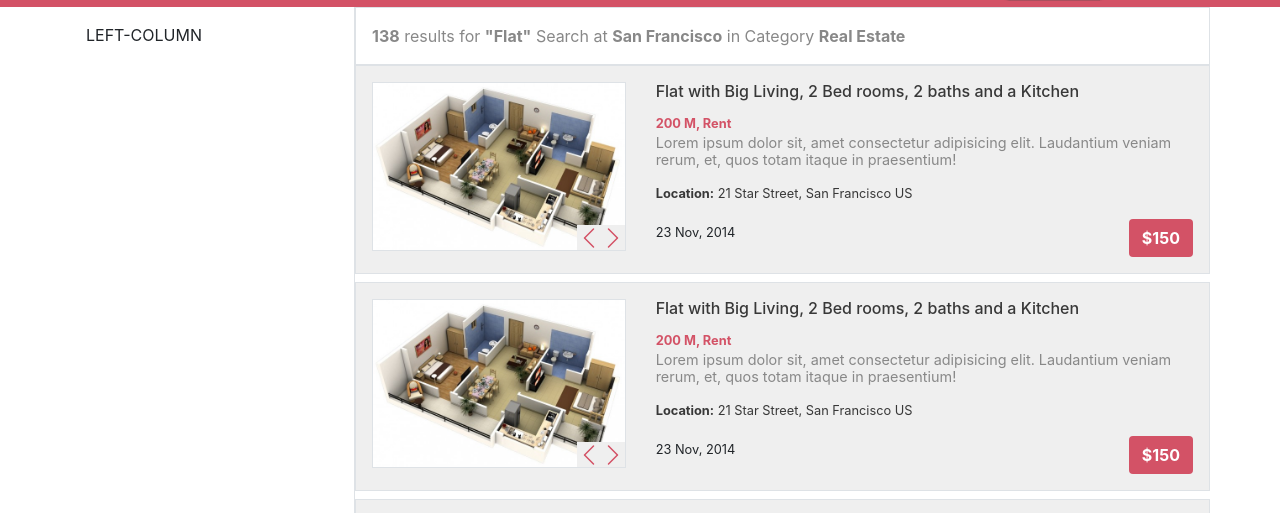
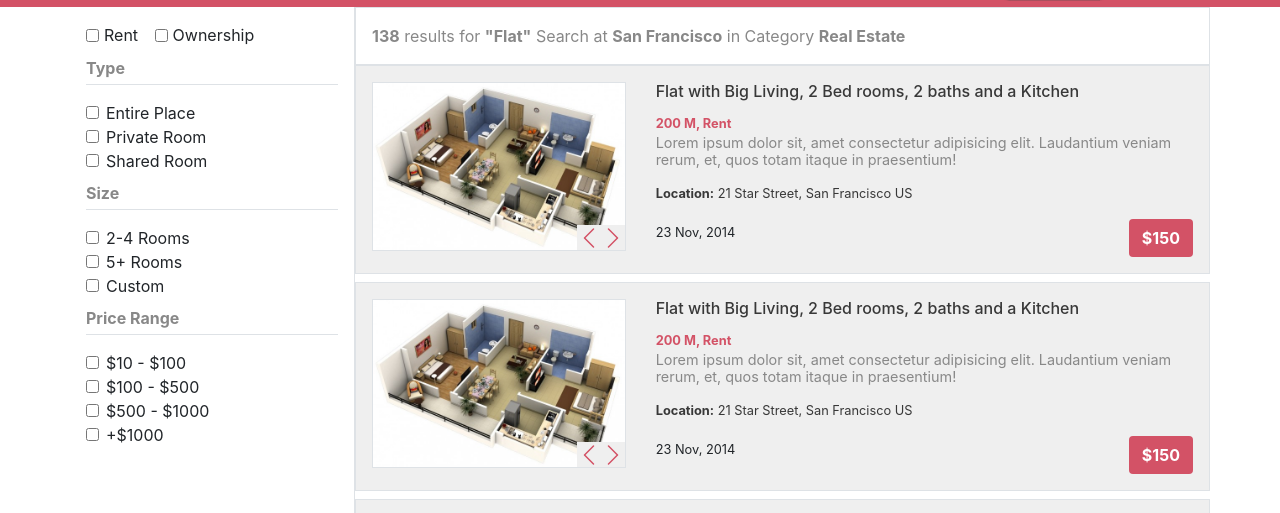
Before and after one commit to chubaquelo/HTML-Online-Store-Capstone, a plain HTML site: page search-results.html in a window 1280 px wide. Shown: the part 209-722 px from the top of the page. Drawn offline with nearby package versions, Linux system fonts and the light colour scheme; a web font is replaced by a local one.

Commit message:
Added left column (filters) for search results page. Made it sticky position.

```diff
--- a/css/style.css
+++ b/css/style.css
@@ -154,7 +154,7 @@ header {
 
 .product-description-txt {
   line-height: 1.2em;
-  font-size: .9em;
+  font-size: 0.9em;
 }
 
 .results-single-product-container:hover {
@@ -180,6 +180,11 @@ header {
 .pagination-btn:hover {
   background-color: #d35266;
   color: #fff;
+}
+
+.filter-form {
+  position: sticky;
+  top: 85px;
 }
 
 /* FOOTER CLASSES */
--- a/search-results.html
+++ b/search-results.html
@@ -21,7 +21,6 @@
     <link rel="stylesheet" href="./css/style.css" />
   </head>
   <body>
-
     <header class="container-fluid h-5 d-flex align-items-center">
       <!-- ROW IS DIVIDED IN 3 COLUMNS FOR THE HEADER: 2 / 8 / 2 -->
       <div class="row w-100">
@@ -54,7 +53,7 @@
                     d="M13 2.5V6l-2-2V2.5a.5.5 0 0 1 .5-.5h1a.5.5 0 0 1 .5.5z"
                   />
                 </svg>
-                  <a class="main-nav-a main-color-gray" href="#">HOME</a>
+                <a class="main-nav-a main-color-gray" href="./">HOME</a>
               </li>
               <li
                 class="d-none d-lg-inline-block mr-4 font-weight-bold text-nowrap"
@@ -148,14 +147,13 @@
       </div>
     </header>
 
-      <section
-      class="search-hero-results bg-color-pink text-white py-3"
-    >
+    <section class="search-hero-results bg-color-pink text-white py-3">
       <h2 class="font-weight-bold">ONLINE STORE</h2>
       <p class="">Buying and Selling couldn't be Simpler than this!</p>
 
       <form
         class="align-items-center d-flex flex-wrap"
+        action="./search-results.html"
       >
         <select
           class="form-control department-selector d-lg-inline-block rounded-0"
@@ -184,12 +182,139 @@
 
     <main class="container">
       <div class="row">
-              <div class="d-none d-md-block col-md-3 left-column border-right px-0 p-3">
-                LEFT-COLUMN
+        <div
+          class="d-none d-md-block col-md-3 left-column border-right px-0 p-3"
+        >
+          <form class="filter-form">
+            <div class="form-check-inline">
+              <input type="checkbox" id="Rent" class="form-check-input" />
+              <label class="form-check-label" for="Rent">Rent</label>
+            </div>
+            <div class="form-check-inline">
+              <input type="checkbox" id="Ownership" class="form-check-input" />
+              <label class="form-check-label" for="Ownership">Ownership</label>
+            </div>
+            <div
+              class="filter-title font-weight-bold border-bottom main-color-gray pb-1 mt-2"
+            >
+              Type
+            </div>
+            <div class="form-check mt-3">
+              <input
+                type="checkbox"
+                id="Entire-Place"
+                class="form-check-input"
+              />
+              <label class="form-check-label" for="Entire-Place"
+                >Entire Place</label
+              >
+            </div>
+            <div class="form-check">
+              <input
+                type="checkbox"
+                id="Private-Room"
+                class="form-check-input"
+              />
+              <label class="form-check-label" for="Private-Room"
+                >Private Room</label
+              >
+            </div>
+            <div class="form-check">
+              <input
+                type="checkbox"
+                id="Shares-Room"
+                class="form-check-input"
+              />
+              <label class="form-check-label" for="Shares-Room"
+                >Shared Room</label
+              >
+            </div>
+            <div
+              class="filter-title font-weight-bold border-bottom main-color-gray pb-1 mt-2"
+            >
+              Size
+            </div>
+            <div class="form-check mt-3">
+              <input type="checkbox" id="2-4-Rooms" class="form-check-input" />
+              <label class="form-check-label" for="2-4-Rooms">2-4 Rooms</label>
+            </div>
+            <div class="form-check">
+              <input
+                type="checkbox"
+                id="5-More-Rooms"
+                class="form-check-input"
+              />
+              <label class="form-check-label" for="5-More-Rooms"
+                >5+ Rooms</label
+              >
+            </div>
+            <div class="form-check">
+              <input
+                type="checkbox"
+                id="Custom-Rooms"
+                class="form-check-input"
+              />
+              <label class="form-check-label" for="Custom-Rooms">Custom</label>
+            </div>
+            <div
+              class="filter-title font-weight-bold border-bottom main-color-gray pb-1 mt-2"
+            >
+              Price Range
+            </div>
+            <div class="form-check mt-3">
+              <input
+                type="checkbox"
+                id="price-10-100"
+                class="form-check-input"
+              />
+              <label class="form-check-label" for="price-10-100"
+                >$10 - $100</label
+              >
+            </div>
+            <div class="form-check">
+              <input
+                type="checkbox"
+                id="price-100-500"
+                class="form-check-input"
+              />
+              <label class="form-check-label" for="price-100-500"
+                >$100 - $500</label
+              >
+            </div>
+            <div class="form-check">
+              <input
+                type="checkbox"
+                id="price-500-1000"
+                class="form-check-input"
+              />
+              <label class="form-check-label" for="price-500-1000"
+                >$500 - $1000</label
+              >
+            </div>
+            <div class="form-check">
+              <input
+                type="checkbox"
+                id="price-1000-more"
+                class="form-check-input"
+              />
+              <label class="form-check-label" for="price-1000-more"
+                >+$1000</label
+              >
+            </div>
+          </form>
         </div>
         <div class="col-12 col-md-9 search-results-container px-0">
-                <div class="p-3 border"><p class="m-0 main-color-gray"><span class="font-weight-bold">138</span> results for <span class="font-weight-bold">"Flat"</span> Search at <span class="font-weight-bold">San Francisco</span> in Category <span class="font-weight-bold">Real Estate</span></p></div>
-                <article class="results-single-product-container p-3 container border cpointer bg-color-light-gray mb-2">
+          <div class="p-3 border">
+            <p class="m-0 main-color-gray">
+              <span class="font-weight-bold">138</span> results for
+              <span class="font-weight-bold">"Flat"</span> Search at
+              <span class="font-weight-bold">San Francisco</span> in Category
+              <span class="font-weight-bold">Real Estate</span>
+            </p>
+          </div>
+          <article
+            class="results-single-product-container p-3 container border cpointer bg-color-light-gray mb-2"
+          >
             <div class="row">
               <div class="product-img h-100 col-12 col-md-4">
                 <div
@@ -226,19 +351,41 @@
                     />
                   </svg>
                 </div>
-                            <img src="./img/flat-department.jpg" class="border w-100 results-single-product-img" alt="Product Image">
+                <img
+                  src="./img/flat-department.jpg"
+                  class="border w-100 results-single-product-img"
+                  alt="Product Image"
+                />
               </div>
               <div class="product-info col-12 col-md-8">
-                            <h2 class="h6 main-color-black">Flat with Big Living, 2 Bed rooms, 2 baths and a Kitchen</h2>
-                            <span class="font-weight-bold main-color-pink small">200 M, Rent</span>
-                            <p class="d-none d-lg-block main-color-gray product-description-txt">Lorem ipsum dolor sit, amet consectetur adipisicing elit. Laudantium veniam rerum, et, quos totam itaque in praesentium!</p>
-                            <p class="main-color-black small"><span class="font-weight-bold">Location:</span> 21 Star Street, San Francisco US</p>
+                <h2 class="h6 main-color-black">
+                  Flat with Big Living, 2 Bed rooms, 2 baths and a Kitchen
+                </h2>
+                <span class="font-weight-bold main-color-pink small"
+                  >200 M, Rent</span
+                >
+                <p
+                  class="d-none d-lg-block main-color-gray product-description-txt"
+                >
+                  Lorem ipsum dolor sit, amet consectetur adipisicing elit.
+                  Laudantium veniam rerum, et, quos totam itaque in praesentium!
+                </p>
+                <p class="main-color-black small">
+                  <span class="font-weight-bold">Location:</span> 21 Star
+                  Street, San Francisco US
+                </p>
                 <span class="small">23 Nov, 2014</span>
-                            <button class="btn bg-color-pink text-white font-weight-bold float-right">$150</button>
+                <button
+                  class="btn bg-color-pink text-white font-weight-bold float-right"
+                >
+                  $150
+                </button>
               </div>
             </div>
           </article>
-                <article class="results-single-product-container p-3 container border cpointer bg-color-light-gray mb-2">
+          <article
+            class="results-single-product-container p-3 container border cpointer bg-color-light-gray mb-2"
+          >
             <div class="row">
               <div class="product-img h-100 col-12 col-md-4">
                 <div
@@ -275,19 +422,41 @@
                     />
                   </svg>
                 </div>
-                            <img src="./img/flat-department.jpg" class="border w-100 results-single-product-img" alt="Product Image">
+                <img
+                  src="./img/flat-department.jpg"
+                  class="border w-100 results-single-product-img"
+                  alt="Product Image"
+                />
               </div>
               <div class="product-info col-12 col-md-8">
-                            <h2 class="h6 main-color-black">Flat with Big Living, 2 Bed rooms, 2 baths and a Kitchen</h2>
-                            <span class="font-weight-bold main-color-pink small">200 M, Rent</span>
-                            <p class="d-none d-lg-block main-color-gray product-description-txt">Lorem ipsum dolor sit, amet consectetur adipisicing elit. Laudantium veniam rerum, et, quos totam itaque in praesentium!</p>
-                            <p class="main-color-black small"><span class="font-weight-bold">Location:</span> 21 Star Street, San Francisco US</p>
+                <h2 class="h6 main-color-black">
+                  Flat with Big Living, 2 Bed rooms, 2 baths and a Kitchen
+                </h2>
+                <span class="font-weight-bold main-color-pink small"
+                  >200 M, Rent</span
+                >
+                <p
+                  class="d-none d-lg-block main-color-gray product-description-txt"
+                >
+                  Lorem ipsum dolor sit, amet consectetur adipisicing elit.
+                  Laudantium veniam rerum, et, quos totam itaque in praesentium!
+                </p>
+                <p class="main-color-black small">
+                  <span class="font-weight-bold">Location:</span> 21 Star
+                  Street, San Francisco US
+                </p>
                 <span class="small">23 Nov, 2014</span>
-                            <button class="btn bg-color-pink text-white font-weight-bold float-right">$150</button>
+                <button
+                  class="btn bg-color-pink text-white font-weight-bold float-right"
+                >
+                  $150
+                </button>
               </div>
             </div>
           </article>
-                <article class="results-single-product-container p-3 container border cpointer bg-color-light-gray mb-2">
+          <article
+            class="results-single-product-container p-3 container border cpointer bg-color-light-gray mb-2"
+          >
             <div class="row">
               <div class="product-img h-100 col-12 col-md-4">
                 <div
@@ -324,19 +493,41 @@
                     />
                   </svg>
                 </div>
-                            <img src="./img/flat-department.jpg" class="border w-100 results-single-product-img" alt="Product Image">
+                <img
+                  src="./img/flat-department.jpg"
+                  class="border w-100 results-single-product-img"
+                  alt="Product Image"
+                />
               </div>
               <div class="product-info col-12 col-md-8">
-                            <h2 class="h6 main-color-black">Flat with Big Living, 2 Bed rooms, 2 baths and a Kitchen</h2>
-                            <span class="font-weight-bold main-color-pink small">200 M, Rent</span>
-                            <p class="d-none d-lg-block main-color-gray product-description-txt">Lorem ipsum dolor sit, amet consectetur adipisicing elit. Laudantium veniam rerum, et, quos totam itaque in praesentium!</p>
-                            <p class="main-color-black small"><span class="font-weight-bold">Location:</span> 21 Star Street, San Francisco US</p>
+                <h2 class="h6 main-color-black">
+                  Flat with Big Living, 2 Bed rooms, 2 baths and a Kitchen
+                </h2>
+                <span class="font-weight-bold main-color-pink small"
+                  >200 M, Rent</span
+                >
+                <p
+                  class="d-none d-lg-block main-color-gray product-description-txt"
+                >
+                  Lorem ipsum dolor sit, amet consectetur adipisicing elit.
+                  Laudantium veniam rerum, et, quos totam itaque in praesentium!
+                </p>
+                <p class="main-color-black small">
+                  <span class="font-weight-bold">Location:</span> 21 Star
+                  Street, San Francisco US
+                </p>
                 <span class="small">23 Nov, 2014</span>
-                            <button class="btn bg-color-pink text-white font-weight-bold float-right">$150</button>
+                <button
+                  class="btn bg-color-pink text-white font-weight-bold float-right"
+                >
+                  $150
+                </button>
               </div>
             </div>
           </article>
-                <article class="results-single-product-container p-3 container border cpointer bg-color-light-gray mb-2">
+          <article
+            class="results-single-product-container p-3 container border cpointer bg-color-light-gray mb-2"
+          >
             <div class="row">
               <div class="product-img h-100 col-12 col-md-4">
                 <div
@@ -373,19 +564,41 @@
                     />
                   </svg>
                 </div>
-                            <img src="./img/flat-department.jpg" class="border w-100 results-single-product-img" alt="Product Image">
+                <img
+                  src="./img/flat-department.jpg"
+                  class="border w-100 results-single-product-img"
+                  alt="Product Image"
+                />
               </div>
               <div class="product-info col-12 col-md-8">
-                            <h2 class="h6 main-color-black">Flat with Big Living, 2 Bed rooms, 2 baths and a Kitchen</h2>
-                            <span class="font-weight-bold main-color-pink small">200 M, Rent</span>
-                            <p class="d-none d-lg-block main-color-gray product-description-txt">Lorem ipsum dolor sit, amet consectetur adipisicing elit. Laudantium veniam rerum, et, quos totam itaque in praesentium!</p>
-                            <p class="main-color-black small"><span class="font-weight-bold">Location:</span> 21 Star Street, San Francisco US</p>
+                <h2 class="h6 main-color-black">
+                  Flat with Big Living, 2 Bed rooms, 2 baths and a Kitchen
+                </h2>
+                <span class="font-weight-bold main-color-pink small"
+                  >200 M, Rent</span
+                >
+                <p
+                  class="d-none d-lg-block main-color-gray product-description-txt"
+                >
+                  Lorem ipsum dolor sit, amet consectetur adipisicing elit.
+                  Laudantium veniam rerum, et, quos totam itaque in praesentium!
+                </p>
+                <p class="main-color-black small">
+                  <span class="font-weight-bold">Location:</span> 21 Star
+                  Street, San Francisco US
+                </p>
                 <span class="small">23 Nov, 2014</span>
-                            <button class="btn bg-color-pink text-white font-weight-bold float-right">$150</button>
+                <button
+                  class="btn bg-color-pink text-white font-weight-bold float-right"
+                >
+                  $150
+                </button>
               </div>
             </div>
           </article>
-                <article class="results-single-product-container p-3 container border cpointer bg-color-light-gray mb-2">
+          <article
+            class="results-single-product-container p-3 container border cpointer bg-color-light-gray mb-2"
+          >
             <div class="row">
               <div class="product-img h-100 col-12 col-md-4">
                 <div
@@ -422,26 +635,58 @@
                     />
                   </svg>
                 </div>
-                            <img src="./img/flat-department.jpg" class="border w-100 results-single-product-img" alt="Product Image">
+                <img
+                  src="./img/flat-department.jpg"
+                  class="border w-100 results-single-product-img"
+                  alt="Product Image"
+                />
               </div>
               <div class="product-info col-12 col-md-8">
-                            <h2 class="h6 main-color-black">Flat with Big Living, 2 Bed rooms, 2 baths and a Kitchen</h2>
-                            <span class="font-weight-bold main-color-pink small">200 M, Rent</span>
-                            <p class="d-none d-lg-block main-color-gray product-description-txt">Lorem ipsum dolor sit, amet consectetur adipisicing elit. Laudantium veniam rerum, et, quos totam itaque in praesentium!</p>
-                            <p class="main-color-black small"><span class="font-weight-bold">Location:</span> 21 Star Street, San Francisco US</p>
+                <h2 class="h6 main-color-black">
+                  Flat with Big Living, 2 Bed rooms, 2 baths and a Kitchen
+                </h2>
+                <span class="font-weight-bold main-color-pink small"
+                  >200 M, Rent</span
+                >
+                <p
+                  class="d-none d-lg-block main-color-gray product-description-txt"
+                >
+                  Lorem ipsum dolor sit, amet consectetur adipisicing elit.
+                  Laudantium veniam rerum, et, quos totam itaque in praesentium!
+                </p>
+                <p class="main-color-black small">
+                  <span class="font-weight-bold">Location:</span> 21 Star
+                  Street, San Francisco US
+                </p>
                 <span class="small">23 Nov, 2014</span>
-                            <button class="btn bg-color-pink text-white font-weight-bold float-right">$150</button>
+                <button
+                  class="btn bg-color-pink text-white font-weight-bold float-right"
+                >
+                  $150
+                </button>
               </div>
             </div>
           </article>
-                <nav class="results-pagination-nav justify-content-center d-flex mt-4">
+          <nav
+            class="results-pagination-nav justify-content-center d-flex mt-4"
+          >
             <ul>
-                        <li class="d-inline-block"><button class="btn border pagination-btn">1</button></li>
-                        <li class="d-inline-block"><button class="btn border pagination-btn">2</button></li>
-                        <li class="d-inline-block"><button class="btn border pagination-btn">3</button></li>
-                        <li class="d-inline-block"><button class="btn border pagination-btn">4</button></li>
+              <li class="d-inline-block">
+                <button class="btn border pagination-btn">1</button>
+              </li>
+              <li class="d-inline-block">
+                <button class="btn border pagination-btn">2</button>
+              </li>
+              <li class="d-inline-block">
+                <button class="btn border pagination-btn">3</button>
+              </li>
+              <li class="d-inline-block">
+                <button class="btn border pagination-btn">4</button>
+              </li>
               <li class="d-inline-block mx-3">...</li>
-                        <li class="d-inline-block"><button class="btn border pagination-btn">7</button></li>
+              <li class="d-inline-block">
+                <button class="btn border pagination-btn">7</button>
+              </li>
             </ul>
           </nav>
         </div>
```
Also changed, not shown: index.html (+10 -3 lines). Lines whose indentation alone changed are shown as unchanged.
